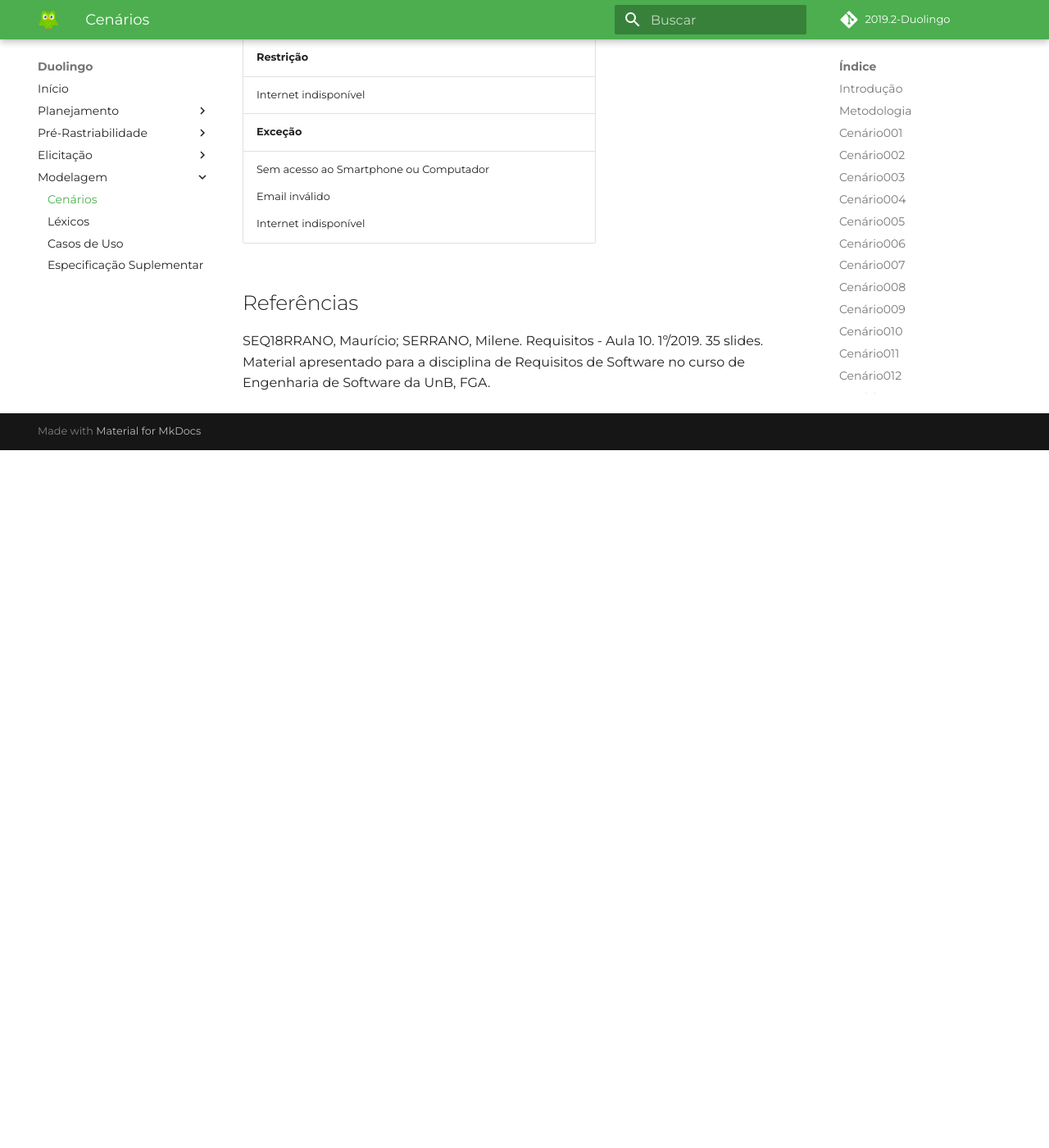
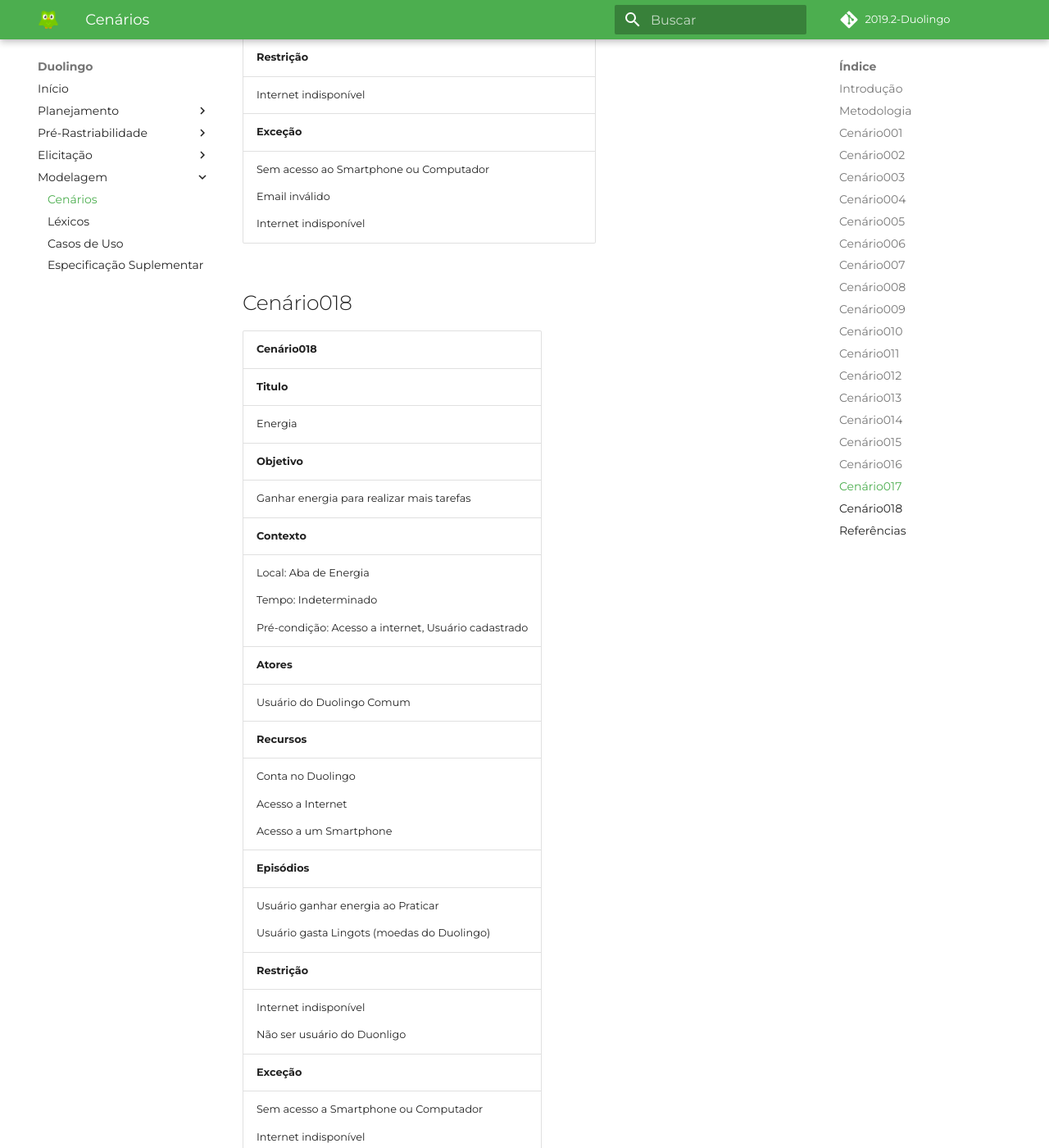
Before and after one commit to requisitos-Duolingo/Duolingo, an MkDocs documentation site: the page built from docs/modelagem/Cenarios.md, in a window 1280 px wide and 1400 px high, scrolled down 20869 px. Shown: the whole window at 82% size. Built offline with MkDocs 1.6.1 and Material for MkDocs 9.7.7, drawn with Linux system fonts in a browser that asks for light colours; some web fonts are replaced; comment, search, counter and statistics services are not loaded; before the commit the page ends 21418 px from its top, so only the background shows below that.

```diff
--- a/docs/modelagem/Cenarios.md
+++ b/docs/modelagem/Cenarios.md
@@ -383,6 +383,27 @@ Para a contrução dos cenários foi proposto o seguinte modelo de abstração:
 |**Exceção**   |
 |<p>Sem acesso ao Smartphone ou Computador</p> <p>Email inválido</p> <p>Internet indisponível</p>|
 
+## Cenário018
+
+|**Cenário018**|
+|--------------|
+|**Titulo**    |
+|Energia|
+|**Objetivo**  |
+|Ganhar energia para realizar mais tarefas|
+|**Contexto**  |
+|<p>Local: Aba de Energia</p> <p>Tempo: Indeterminado</p> <p>Pré-condição: Acesso a internet, Usuário cadastrado</p>|
+|**Atores**    |
+|Usuário do Duolingo Comum|
+|**Recursos**  |
+|<p>Conta no Duolingo</p> <p>Acesso a Internet</p> <p>Acesso a um Smartphone</p>|
+|**Episódios** |
+|<p>Usuário ganhar energia ao Praticar</p> <p>Usuário gasta Lingots (moedas do Duolingo)</p>|
+|**Restrição** |
+|<p>Internet indisponível</p> <p>Não ser usuário do Duonligo</p>|
+|**Exceção**   |
+|<p>Sem acesso a Smartphone ou Computador</p> <p>Internet indisponível</p>|
+
 
 ## Referências
 
```
Also changed, not shown: docs/modelagem/CasosDeUso.md (+13 -13 lines).
